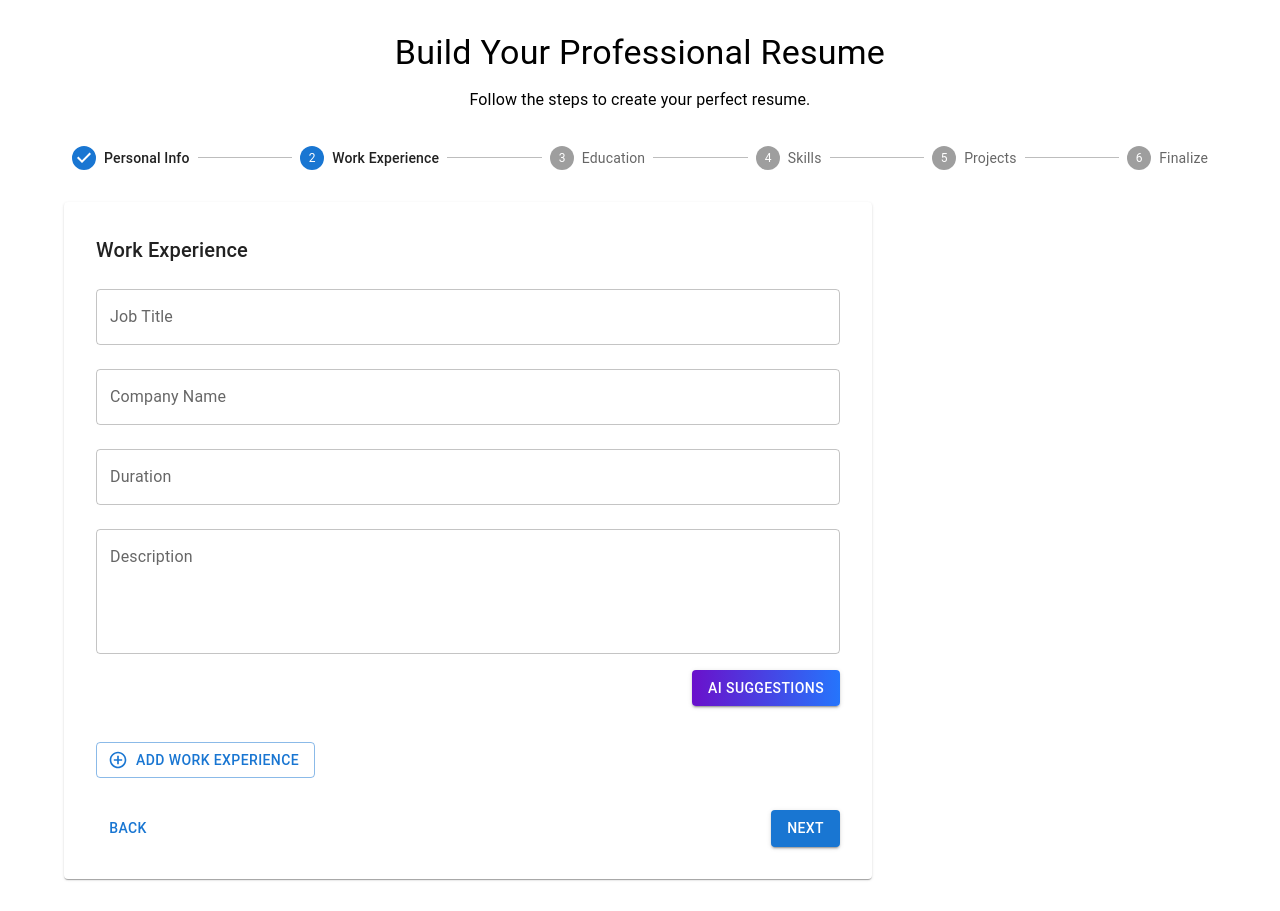
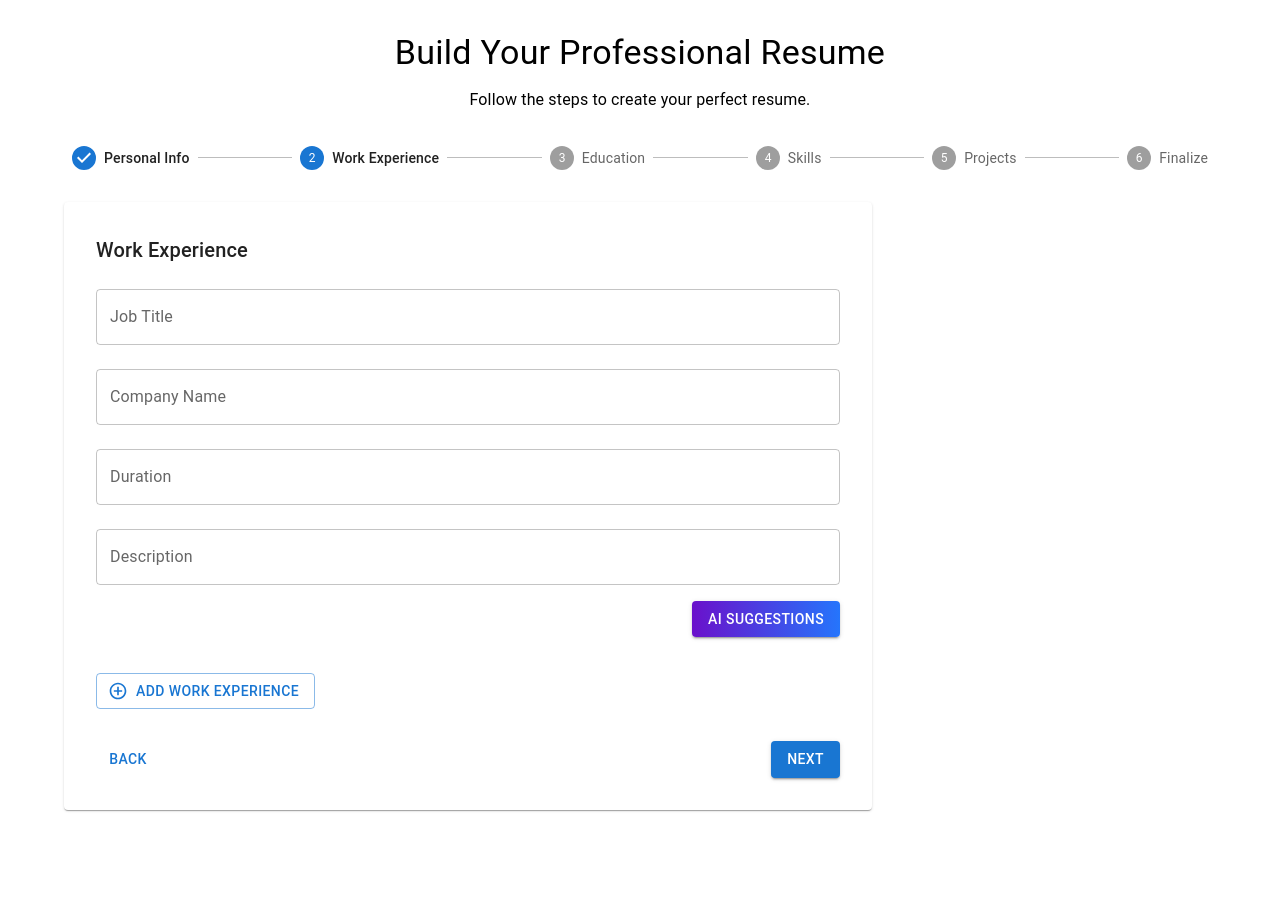
Before and after one commit to simden012/resume-builder, a React (Create React App) app in the folder client/: page /resume-builder in a window 1280 px wide. Both pictures are taken after a click on the button "NEXT". After the commit the page ends 842 px from the top, so only its background shows below. Built offline with nearby package versions, Linux system fonts and the light colour scheme.

Commit message:
allowed min and max number of rows

```diff
--- a/client/src/pages/createResume.tsx
+++ b/client/src/pages/createResume.tsx
@@ -300,7 +300,8 @@ const CreateResume = () => {
                             )
                           }
                           multiline
-                          rows={4}
+                          minRows={1}
+                          maxRows={8}
                         />
                         <Button
                           variant="contained"
```
